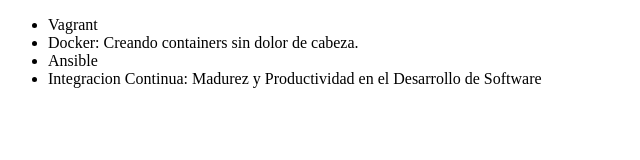
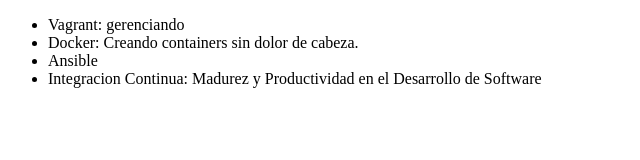
Before and after one commit to jorge4812h/Alura-git, a plain HTML site: page index.html in a window 1280 px wide. Shown: the whole page, without its empty margins (0-640 px from the left). Drawn offline with Linux system fonts and the light colour scheme.

Commit message:
corrigiendo curso de vagrante

```diff
--- a/index.html
+++ b/index.html
@@ -12,7 +12,7 @@
 </html>
 <body>
      <ul>
-         <li> Vagrant </li>
+         <li> Vagrant: gerenciando  </li>
          <li> Docker: Creando containers sin dolor de cabeza. </li>
          <li> Ansible </li>
          <li> Integracion Continua: Madurez y Productividad en el Desarrollo de Software</li>
```
